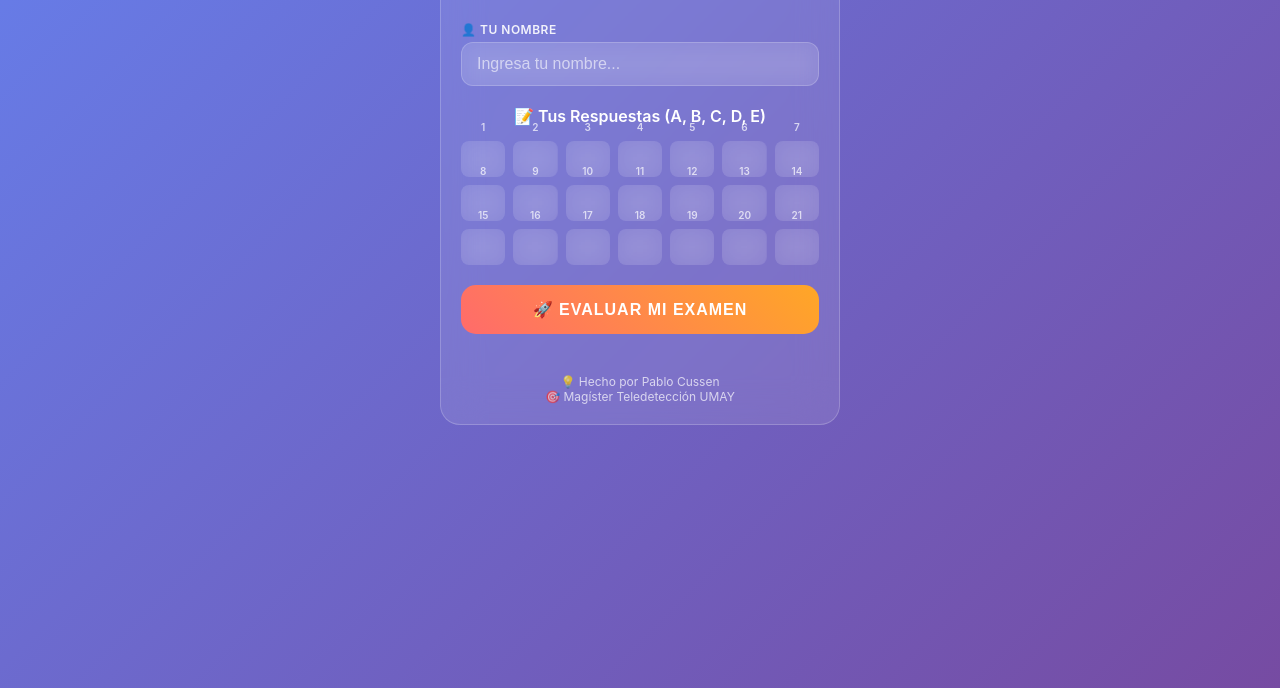
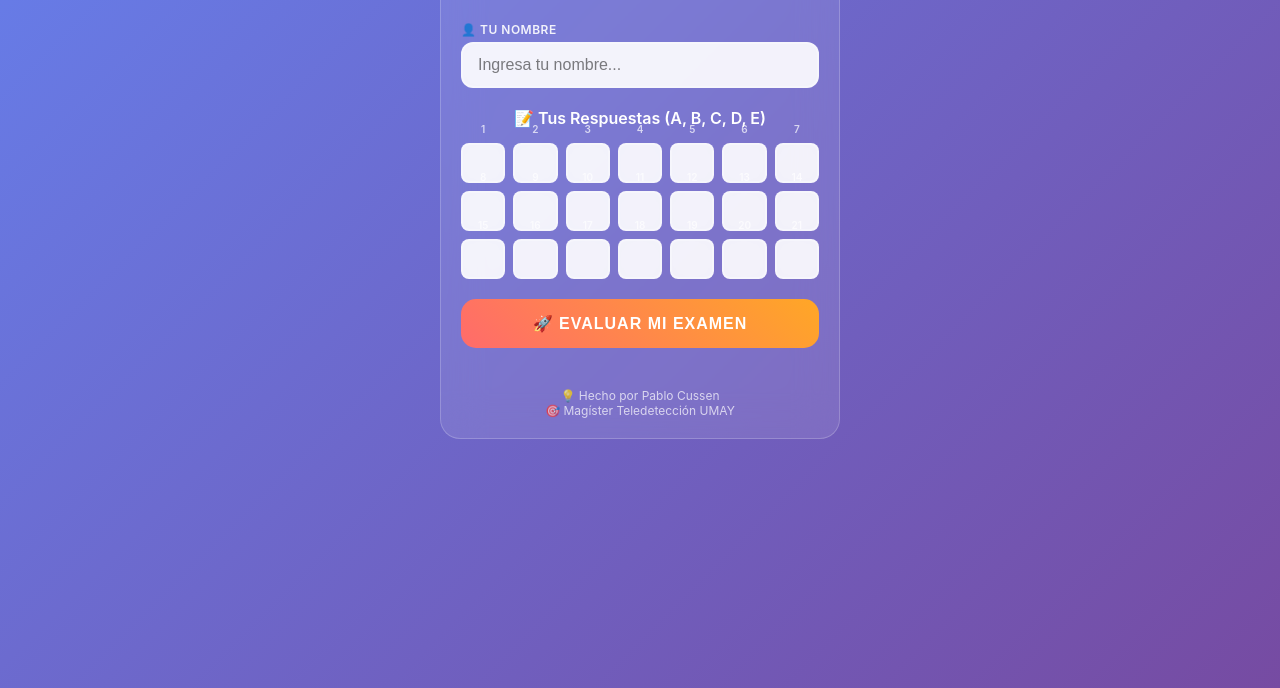
Before and after one commit to pablocussen/examengeomatica, a plain HTML site: page index.html in a window 1280 px wide. Shown: the part 112-800 px from the top of the page. Drawn offline with Linux system fonts and the light colour scheme.

Commit message:
Update index.html

```diff
--- a/index.html
+++ b/index.html
@@ -73,24 +73,26 @@
             padding: 12px 15px;
             border: none;
             border-radius: 12px;
-            background: rgba(255, 255, 255, 0.1);
-            color: white;
+            background: rgba(255, 255, 255, 0.9);
+            color: #333;
             font-size: 16px;
             backdrop-filter: blur(10px);
-            border: 1px solid rgba(255, 255, 255, 0.2);
+            border: 2px solid rgba(255, 255, 255, 0.3);
             transition: all 0.3s ease;
+            font-weight: 600;
         }
 
         input[type="text"]:focus {
             outline: none;
-            background: rgba(255, 255, 255, 0.15);
+            background: rgba(255, 255, 255, 0.95);
             border-color: #ff6b6b;
             transform: translateY(-2px);
             box-shadow: 0 8px 25px rgba(255, 107, 107, 0.3);
         }
 
         input[type="text"]::placeholder {
-            color: rgba(255, 255, 255, 0.6);
+            color: rgba(0, 0, 0, 0.5);
+            font-weight: 500;
         }
 
         .answers-grid {
@@ -109,18 +111,21 @@
             padding: 10px 5px;
             border: none;
             border-radius: 8px;
-            background: rgba(255, 255, 255, 0.1);
-            color: white;
+            background: rgba(255, 255, 255, 0.9);
+            color: #333;
             text-align: center;
             font-size: 14px;
-            font-weight: 600;
+            font-weight: 700;
             text-transform: uppercase;
             transition: all 0.3s ease;
+            border: 2px solid rgba(255, 255, 255, 0.3);
         }
 
         .answer-input input:focus {
-            background: rgba(255, 255, 255, 0.2);
+            background: rgba(255, 255, 255, 0.95);
             transform: scale(1.05);
+            border-color: #ff6b6b;
+            box-shadow: 0 4px 15px rgba(255, 107, 107, 0.3);
         }
 
         .answer-input::before {
```
